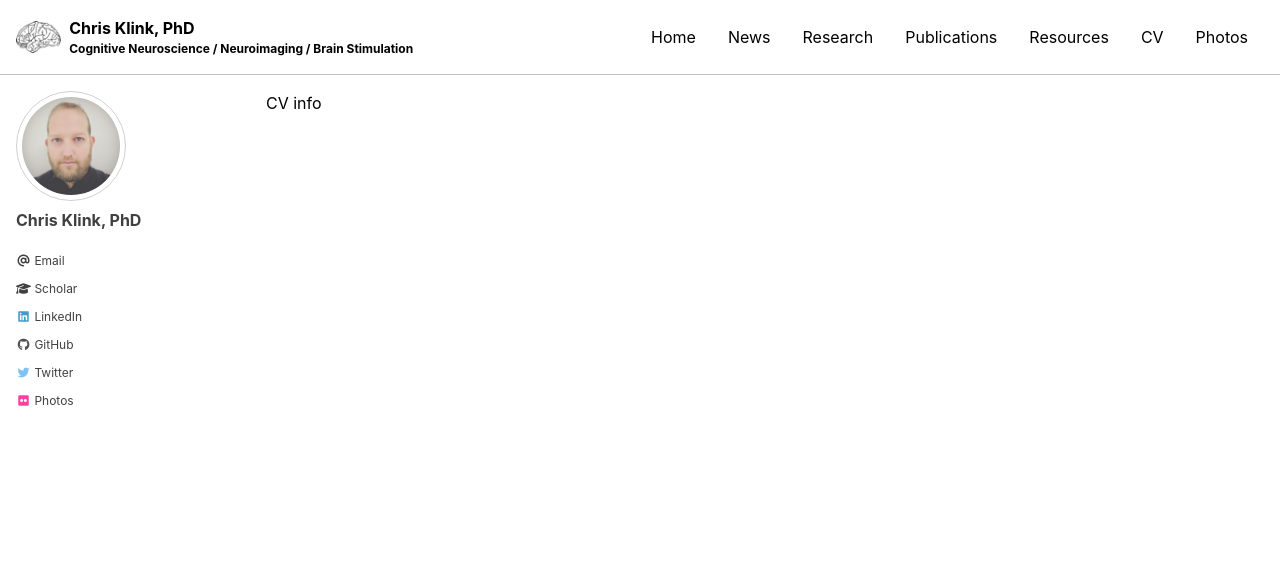
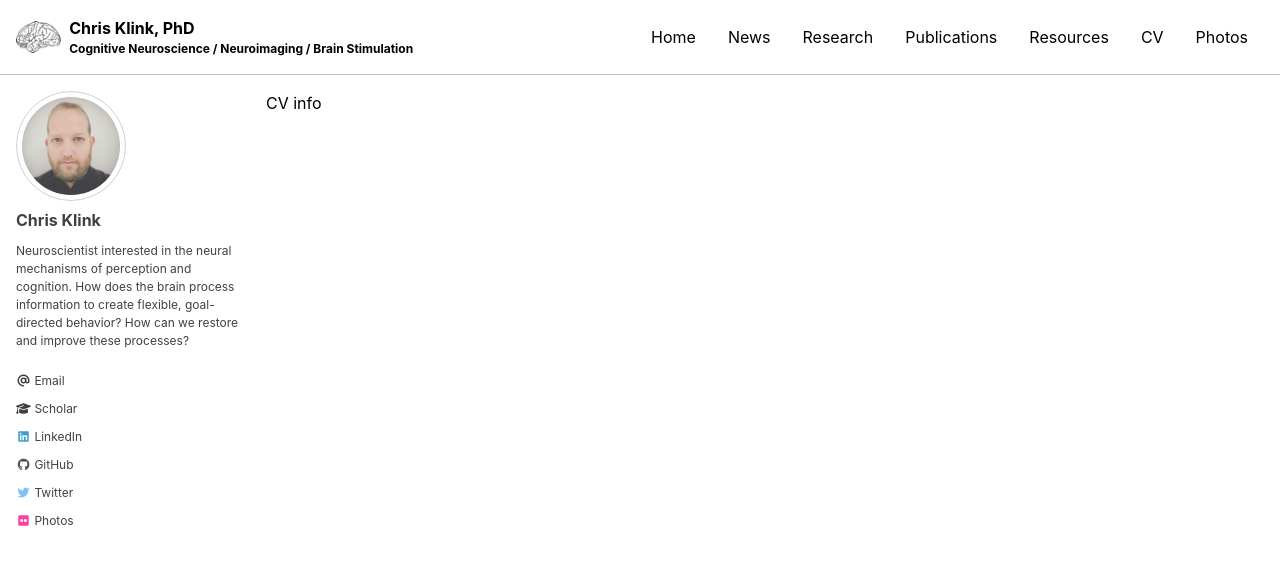
Before and after one commit to pcklink/pcklink.github.io, a Jekyll site: the page built from cv.html, in a window 1280 px wide and 900 px high. Shown: the top 565 px of the window. Built offline with Jekyll 4.4.1, drawn with Linux system fonts in a browser that asks for light colours; cached includes are drawn as plain includes; nearby versions of some CDN libraries; some of the changed lines change nothing that is shown.

Commit message:
Update _config.yml

```diff
--- a/_config.yml
+++ b/_config.yml
@@ -107,10 +107,11 @@ analytics:
 
 # Site Author
 author:
-  name             : "Chris Klink, PhD"
+  name             : "Chris Klink"
   avatar           : "/assets/images/bio-photo.png" # path of avatar image, e.g. "/assets/images/bio-photo.jpg"
-  # bio              : "Neuroscientist interested in the neural mechanisms of perception and cognition. How does the brain process information to create flexible, goal-directed behavior? How can we restore and improve these processes?"
-  bio              : "" #"Neth. Inst. for Neuroscience"
+  bio              : "Neuroscientist interested in the neural mechanisms of perception and cognition. How does the brain process information to create flexible, goal-directed behavior? How can we restore and improve these processes?"
+  # bio              : "" #"Neth. Inst. for Neuroscience"
+  # bio              : "" #"Neth. Inst. for Neuroscience"
   location         : # "Amsterdam, NL"
   email            : # "c.klink@nin.knaw.nl"
   links:
```
